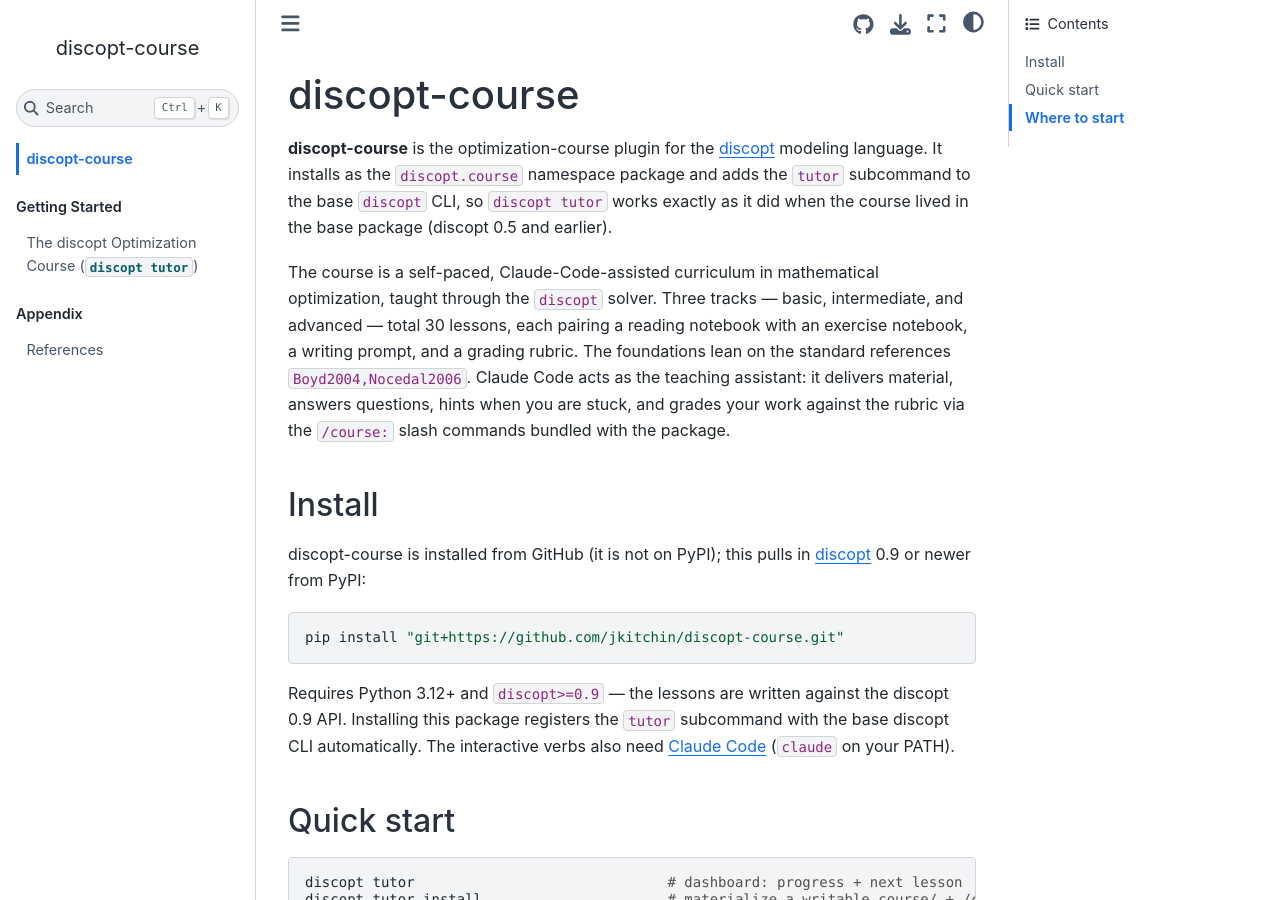
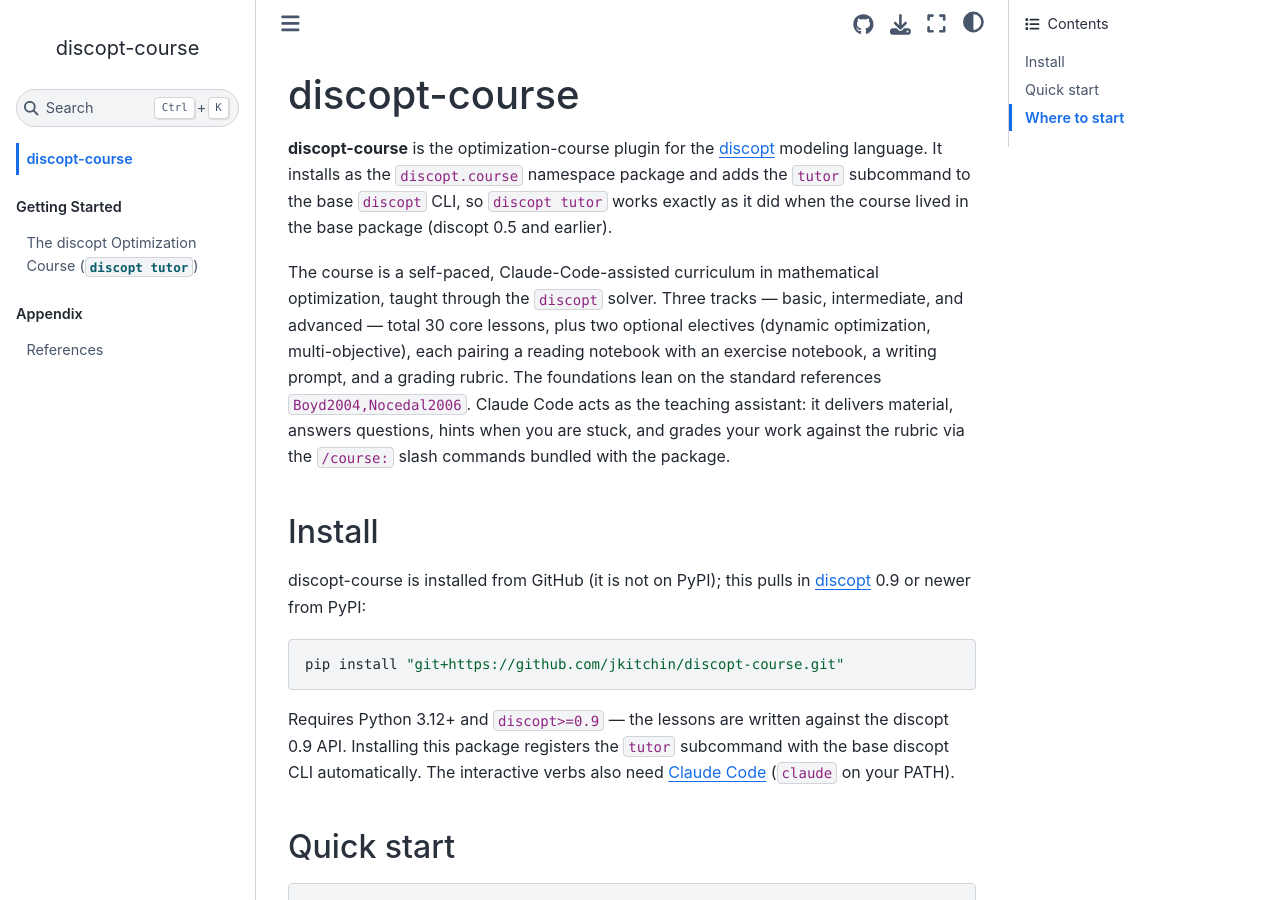
Before and after one commit to jkitchin/discopt-course, a Jupyter Book: the page built from docs/intro.md, in a window 1280 px wide and 900 px high. Built offline with Jupyter Book 1.0.4 settings and Sphinx 7.4.7 and the Sphinx Book theme 1.1.4, drawn with Linux system fonts in a browser that asks for light colours; cross-references to code outside the pages are shown as plain code.

Commit message:
WIP: electives track (31 dynamic optimization, 32 multi-objective)
Co-Authored-By: Claude Opus 5.5 <noreply@anthropic.com>
Claude-Session: https://claude.ai/code/session_01Dc7TmppMMqqj4EurwYaQgi

```diff
--- a/docs/intro.md
+++ b/docs/intro.md
@@ -8,7 +8,8 @@ course lived in the base package (discopt 0.5 and earlier).
 
 The course is a self-paced, Claude-Code-assisted curriculum in mathematical
 optimization, taught through the `discopt` solver. Three tracks — basic,
-intermediate, and advanced — total 30 lessons, each pairing a reading notebook
+intermediate, and advanced — total 30 core lessons, plus two optional
+electives (dynamic optimization, multi-objective), each pairing a reading notebook
 with an exercise notebook, a writing prompt, and a grading rubric. The
 foundations lean on the standard references {cite:p}`Boyd2004,Nocedal2006`.
 Claude Code acts as the teaching assistant: it delivers material, answers
```
Also changed, not shown: README.md (+3 -2 lines), src/discopt/course/_claude_assets/commands/course/progress.md (+5 -1 lines), src/discopt/course/README.md, 2 other files.
